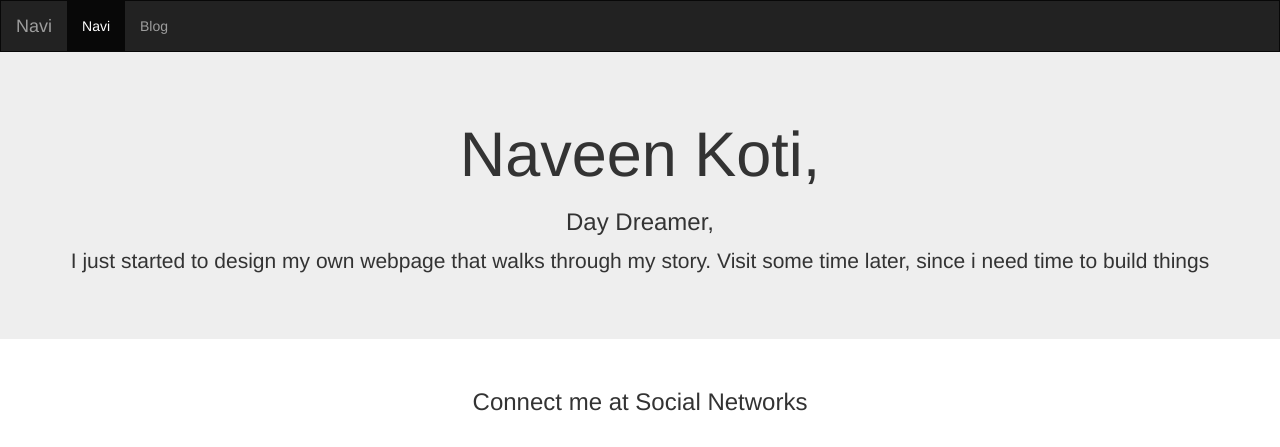
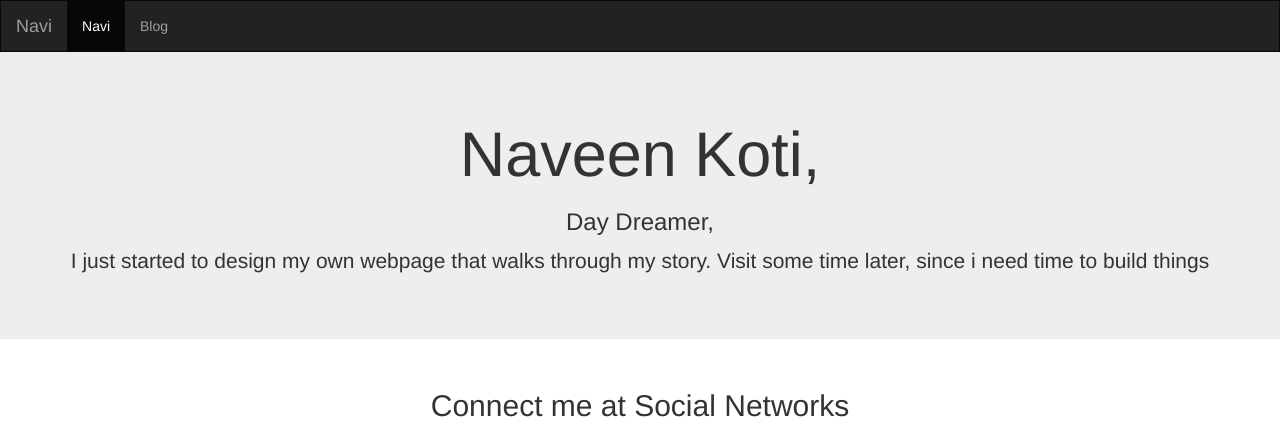
Before and after one commit to NaveenKoti/naveenkoti.github.io, a Jekyll site: the page built from index.html, in a window 1280 px wide. Shown: the top 447 px of the page. Built offline with Jekyll 4.4.1, drawn with Linux system fonts in a browser that asks for light colours; nearby versions of some CDN libraries; comment, search, counter and statistics services are not loaded.

Commit message:
update: addding seo things

```diff
--- a/_layouts/default.html
+++ b/_layouts/default.html
@@ -2,9 +2,9 @@
 <html lang="en">
 <head>
   <title>Naveen Koti - that simple guy</title>
-  <meta charset="utf-8">
-  <meta name="viewport" content="width=device-width, initial-scale=1">
-  <meta name=”description” content="This website connects you to the simple world of your friend Naveen Koti.You will be able to read his simple activities on the social media, simple ideas he thinks, simple blogs that he writes. You can also contribute to the various activites he invovled himself with. Be simple Be you Feel Awesome">
+<meta name="description" content="This website connects you to the simple world of your friend.You will be able to read his simple activities on the social media,simple ideas he thinks,simple blogs that he writes.You can also participate to the various activities he involved himself with. Be simple Be you Feel Awesome">
+<meta name="keywords" content="naveen,koti,naveenkoti,simple">
+<meta name="author" content="NaveenKoti">
   <link rel="stylesheet" href="https://maxcdn.bootstrapcdn.com/bootstrap/3.3.7/css/bootstrap.min.css">
   <script src="https://ajax.googleapis.com/ajax/libs/jquery/3.2.1/jquery.min.js"></script>
   <script src="https://maxcdn.bootstrapcdn.com/bootstrap/3.3.7/js/bootstrap.min.js"></script>
--- a/index.html
+++ b/index.html
@@ -30,7 +30,7 @@
 </div>
 
 <div class="container-fluid bg-3 text-center">
-  <h3>Connect me at Social Networks</h3><br>
+  <h2>Connect me at Social Networks</h2><br>
   <div class="row">
     <div class="col-sm-4" style="max-height:422px; overflow:hidden;overflow-y:scroll;" >
       <a class="twitter-timeline" href="https://twitter.com/NaveenKoti?ref_src=twsrc%5Etfw">Tweets by NaveenKoti</a>
```
